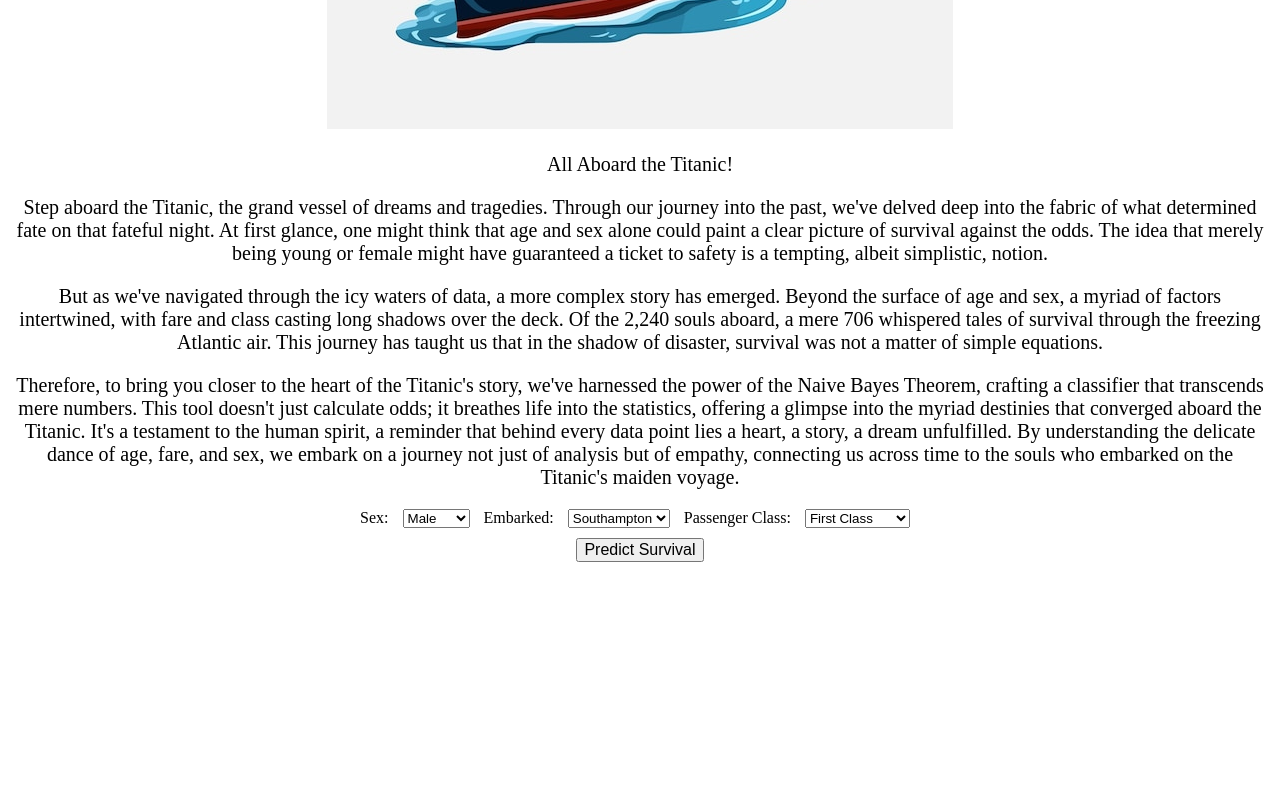
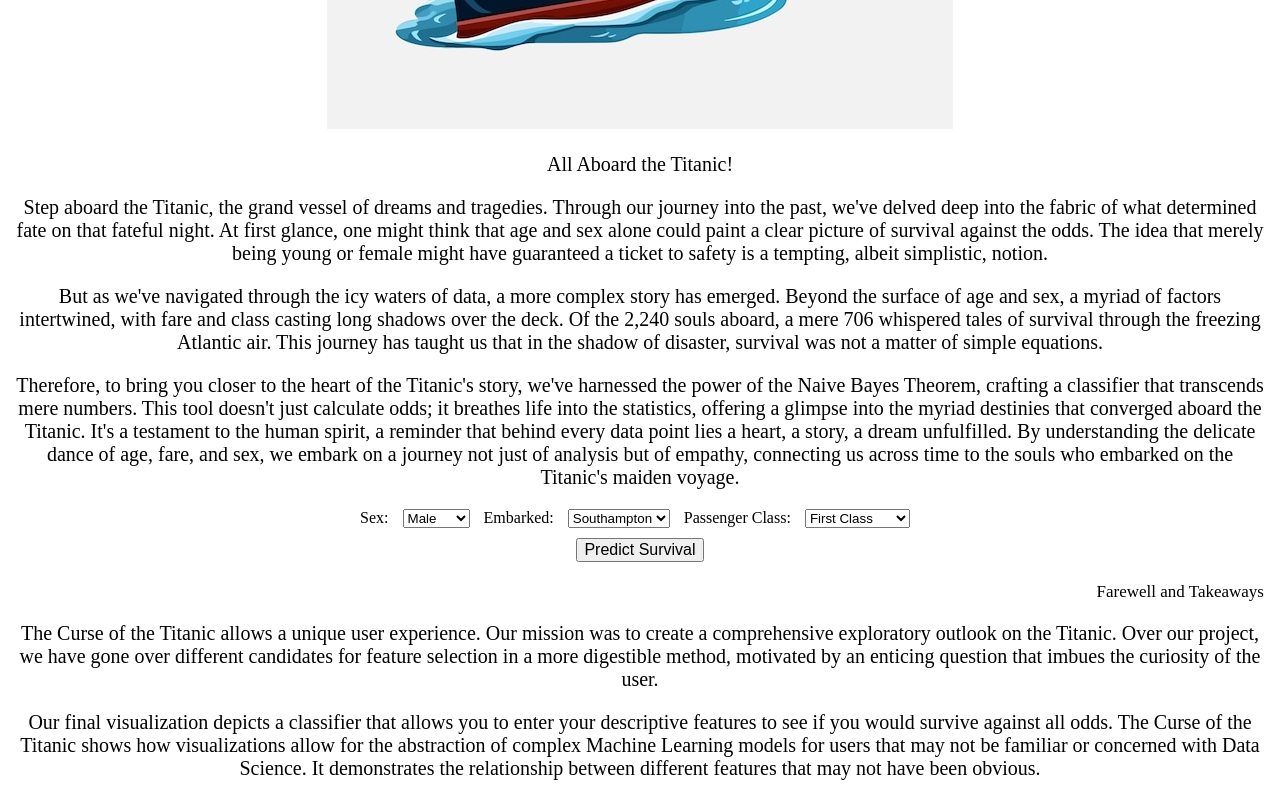
Before and after one commit to shreyasudan/titanic, a SvelteKit app: page / in a window 1280 px wide. Shown: the part 2971-3771 px from the top of the page. Before the commit the page ends 3553 px from the top, so only its background shows below. Built offline with nearby package versions, Linux system fonts and the light colour scheme.

Commit message:
Update App.svelte

```diff
--- a/src/components/App.svelte
+++ b/src/components/App.svelte
@@ -33,6 +33,11 @@
     font-size: 17px;
   }
   h6 {
+    text-align: center;
+    font-size: 17px;
+    font-weight: strong;
+  }
+  h7 {
     text-align: center;
     font-size: 17px;
     font-weight: strong;
@@ -612,4 +617,14 @@ Titanic's maiden voyage.</p>
   </style>
 
   <div id="resultContainer"></div>
+<h7> Farewell and Takeaways </h7>
+<p> The Curse of the Titanic allows a unique user experience.
+Our mission was to create a comprehensive exploratory outlook on the Titanic.
+Over our project, we have gone over different candidates for feature selection in a more digestible method,
+motivated by an enticing question that imbues the curiosity of the user. </p>
+<p>
+Our final visualization depicts a classifier that allows you to enter your descriptive features to see if you would survive against all odds.
+The Curse of the Titanic shows how visualizations allow for the abstraction of complex Machine Learning models for users that may not be familiar or concerned with Data Science.
+It demonstrates the relationship between different features that may not have been obvious.
+</p>
 </body>
```
